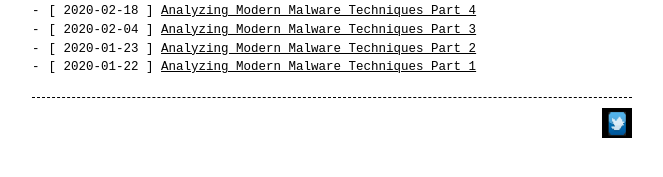
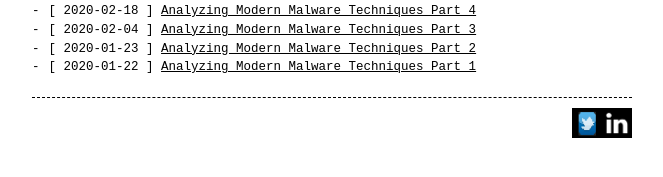
Before and after one commit to DanusMinimus/danusminimus.github.io, a Jekyll site: the page built from index.md, in a window 1280 px wide. Shown: the part 314-491 px from the top of the page, without its empty margins (308-971 px from the left). Built offline with Jekyll 4.4.1, drawn with Linux system fonts in a browser that asks for light colours.

Commit message:
Update _config.yml

```diff
--- a/_config.yml
+++ b/_config.yml
@@ -5,7 +5,7 @@ header_pages:
 style: dark # dark (default), light or hacker
 listen_for_clients_preferred_style: true # false (default) or true
 
-footer: '<a href="https://twitter.com/danusminimus"><img src="/images/retro.png" width="30" height="30"></a>'
+footer: '<a href="https://twitter.com/danusminimus"><img src="/images/retro.png" width="30" height="30"></a><a href="https://twitter.com/danusminimus"><img src="/images/linkdin.png" width="30" height="30"></a>'
 
 markdown: kramdown
 remote_theme: b2a3e8/jekyll-theme-console
```
